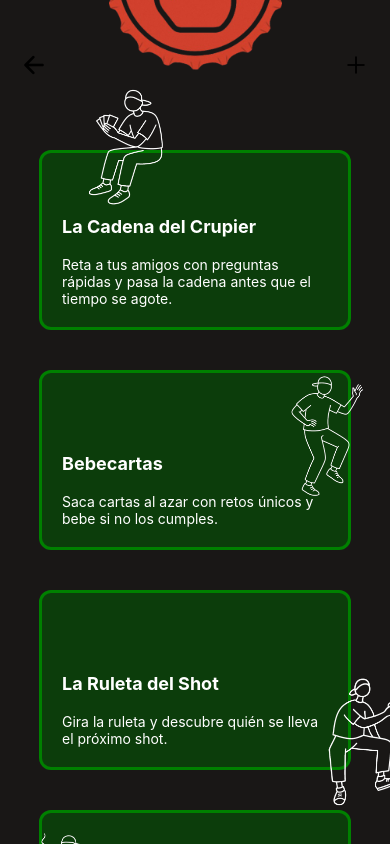
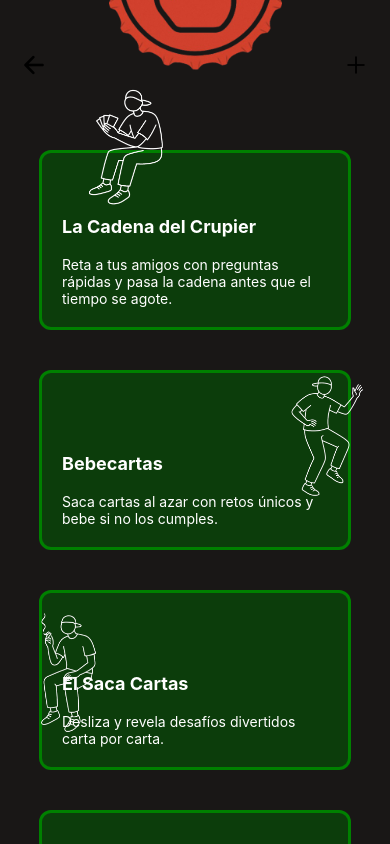
Before and after one commit to jgarcia311999/D.A.M, a React Native app: screen /Inicio2 in a window 390 px wide. Built offline with nearby package versions, Linux system fonts and the light colour scheme.

Commit message:
cambios home

```diff
--- a/screens/PruebaHomeScreen.js
+++ b/screens/PruebaHomeScreen.js
@@ -98,19 +98,20 @@ export default function HomeScreen({ navigation }) {
       imagenEstilo: { left: 0.2 * width, top: -0.017 * height },
     },
     {
+      nombre: 'El Saca Cartas',
+      descripcion: 'Desliza y revela desafíos divertidos carta por carta.',
+      screen: 'Prueba 4',
+      imagen: ImgFumando,
+      imagenEstilo: { left: -0.45 * width, bottom: -0.37 * height },
+    },
+    {
       nombre: 'La Ruleta del Shot',
       descripcion: 'Gira la ruleta y descubre quién se lleva el próximo shot.',
       screen: 'Juego 3',
       imagen: ImgCerveza,
       imagenEstilo: { left: 0.3 * width, top: 0.08 * height },
     },
-    {
-      nombre: 'El Saca Cartas',
-      descripcion: 'Desliza y revela desafíos divertidos carta por carta.',
-      screen: 'Prueba 4',
-      imagen: ImgFumando,
-      imagenEstilo: { left: -0.45 * width, bottom: -0.35 * height },
-    },
+
   ];
 
   useEffect(() => {
```
Lines whose indentation alone changed are shown as unchanged.
